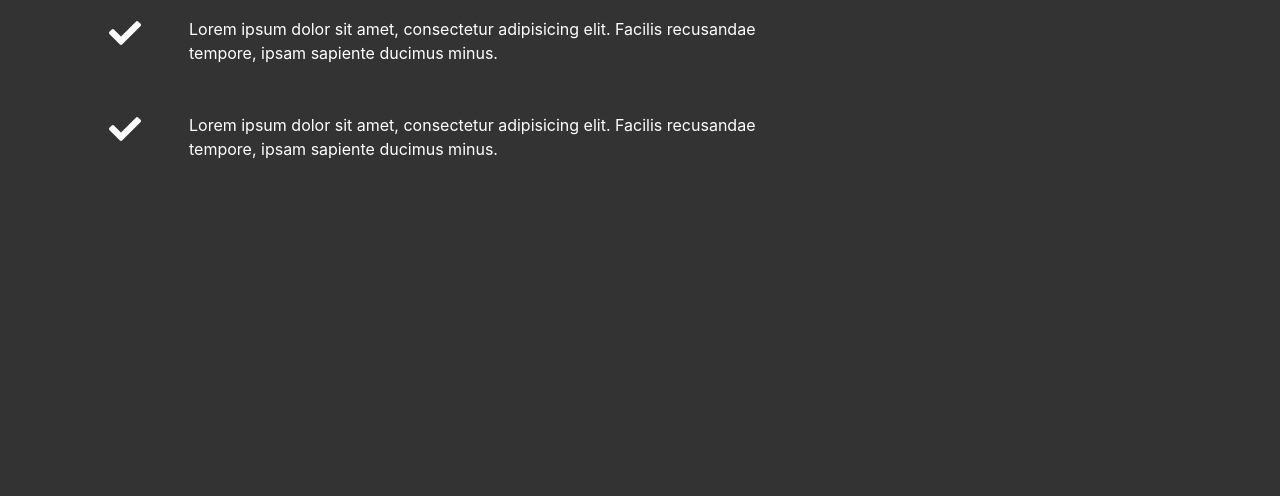
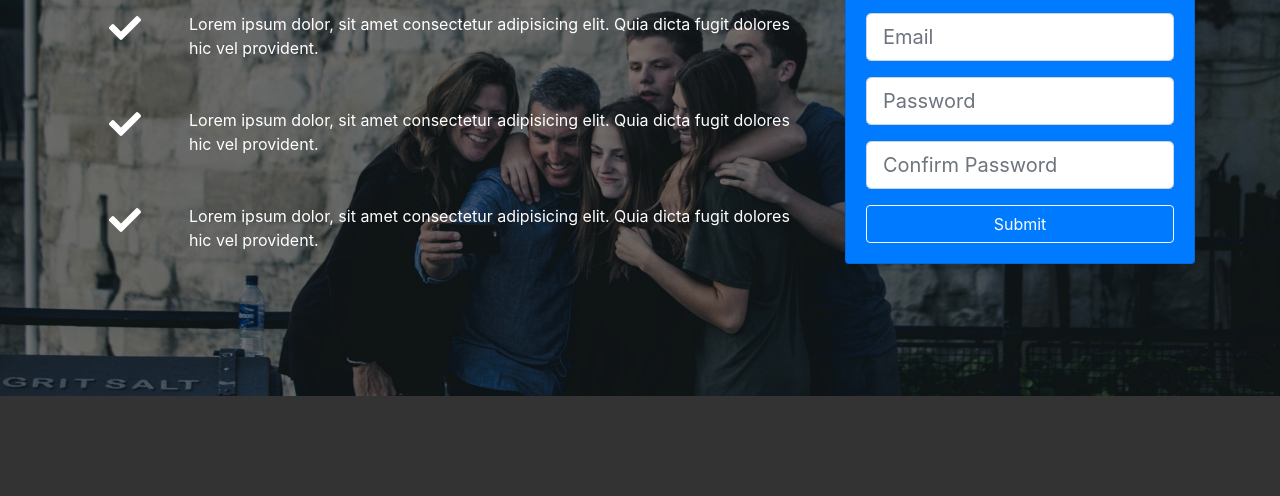
Before and after one commit to Anup1988/Social-Theme, a plain HTML site: page index.html in a window 1280 px wide. Shown: the part 304-800 px from the top of the page. Drawn offline with nearby package versions, Linux system fonts and the light colour scheme.

Commit message:
Overlay with 0.5 opacity

```diff
--- a/css/style.css
+++ b/css/style.css
@@ -6,3 +6,24 @@ body {
   border-bottom: #008ed6 3px solid;
   opacity: 0.8;
 }
+
+#home-section {
+  background-image: url("../imgs/home.jpg");
+  background-repeat: no-repeat;
+  background-size: cover;
+  background-attachment: fixed;
+  min-height: 700px;
+}
+
+#home-section .dark-overlay {
+  position: absolute;
+  top: 0;
+  left: 0;
+  width: 100%;
+  min-height: 700px;
+  background: rgba(0, 0, 0, 0.5);
+}
+
+#home-section .home-inner {
+  padding-top: 150px;
+}
--- a/index.html
+++ b/index.html
@@ -21,33 +21,29 @@
   </head>
   <body>
     <!-- Start Here -->
-    <nav class="navbar navbar-expand-sm navbar-dark bg-dark">
+    <nav class="navbar navbar-expand-lg navbar-dark bg-dark fixed-top">
       <div class="container">
-        <a href="index.html" class="navbar-brand">LoopLAB</a>
+        <a href="#" class="navbar-brand">LoopLAB</a>
         <button
-          type="button"
           class="navbar-toggler"
           data-toggle="collapse"
           data-target="#myNav"
-          aria-controls="navbarSupportedContent"
-          aria-expanded="false"
-          aria-label="Toggle navigation"
         >
           <span class="navbar-toggler-icon"></span>
         </button>
         <div class="collapse navbar-collapse" id="myNav">
           <ul class="navbar-nav ml-auto">
-            <li class="nav-item active">
-              <a href="#home" class="nav-link">Home</a>
+            <li class="nav-item">
+              <a href="#home" class="nav-link active">Home</a>
             </li>
-            <li class="nav-item ">
-              <a href="#explore" class="nav-link">Explore</a>
+            <li class="nav-item">
+              <a href="#explore-head-section" class="nav-link">Explore</a>
             </li>
-            <li class="nav-item ">
-              <a href="#create" class="nav-link">Create</a>
+            <li class="nav-item">
+              <a href="#create-head-section" class="nav-link">Create</a>
             </li>
-            <li class="nav-item ">
-              <a href="#share" class="nav-link">Share</a>
+            <li class="nav-item">
+              <a href="#share-head-section" class="nav-link">Share</a>
             </li>
           </ul>
         </div>
@@ -59,18 +55,17 @@
       <div class="dark-overlay">
         <div class="home-inner container">
           <div class="row">
-            <div class="col-lg-8 d-non d-lg-block">
+            <div class="col-lg-8 d-none d-lg-block">
               <h1 class="display-4">
-                Build <strong>social profiles</strong> and gain revenue
-                <strong>profits</strong>
+                Build <strong>social profiles</strong> and gain revenue profits
               </h1>
               <div class="d-flex">
                 <div class="p-4 align-self-start">
                   <i class="fas fa-check fa-2x"></i>
                 </div>
                 <div class="p-4 align-self-end">
-                  Lorem ipsum dolor sit amet, consectetur adipisicing elit.
-                  Facilis recusandae tempore, ipsam sapiente ducimus minus.
+                  Lorem ipsum dolor, sit amet consectetur adipisicing elit. Quia
+                  dicta fugit dolores hic vel provident.
                 </div>
               </div>
               <div class="d-flex">
@@ -78,8 +73,8 @@
                   <i class="fas fa-check fa-2x"></i>
                 </div>
                 <div class="p-4 align-self-end">
-                  Lorem ipsum dolor sit amet, consectetur adipisicing elit.
-                  Facilis recusandae tempore, ipsam sapiente ducimus minus.
+                  Lorem ipsum dolor, sit amet consectetur adipisicing elit. Quia
+                  dicta fugit dolores hic vel provident.
                 </div>
               </div>
               <div class="d-flex">
@@ -87,8 +82,8 @@
                   <i class="fas fa-check fa-2x"></i>
                 </div>
                 <div class="p-4 align-self-end">
-                  Lorem ipsum dolor sit amet, consectetur adipisicing elit.
-                  Facilis recusandae tempore, ipsam sapiente ducimus minus.
+                  Lorem ipsum dolor, sit amet consectetur adipisicing elit. Quia
+                  dicta fugit dolores hic vel provident.
                 </div>
               </div>
             </div>
@@ -96,7 +91,7 @@
               <div class="card bg-primary text-center card-form">
                 <div class="card-body">
                   <h3>Sign Up Today</h3>
-                  <p>Please fill out this form to register</p>
+                  <p>Please Fill out this form to register</p>
                   <form action="">
                     <div class="form-group">
                       <input
@@ -105,6 +100,32 @@
                         placeholder="Username"
                       />
                     </div>
+                    <div class="form-group">
+                      <input
+                        type="email"
+                        class="form-control form-control-lg"
+                        placeholder="Email"
+                      />
+                    </div>
+                    <div class="form-group">
+                      <input
+                        type="password"
+                        class="form-control form-control-lg"
+                        placeholder="Password"
+                      />
+                    </div>
+                    <div class="form-group">
+                      <input
+                        type="password"
+                        class="form-control form-control-lg"
+                        placeholder="Confirm Password"
+                      />
+                    </div>
+                    <input
+                      type="submit"
+                      value="Submit"
+                      class="btn btn-outline-light btn-block"
+                    />
                   </form>
                 </div>
               </div>
```
